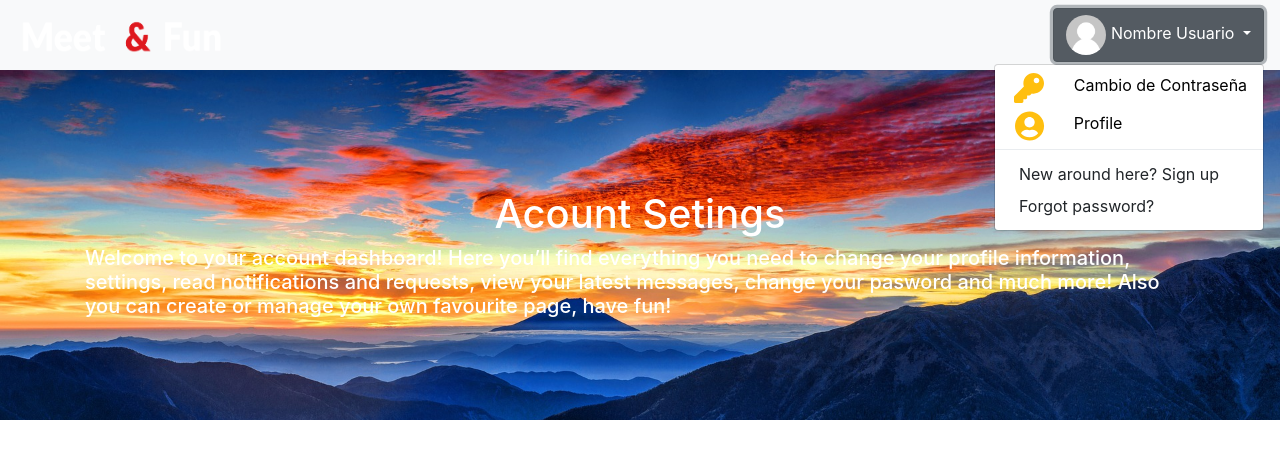
After one commit to DanielChisica/MeetandFun, a PHP site: page /configuraciones.html in a window 1280 px wide, after a click on "Nombre Usuario". The commit adds this page. Shown: the top 459 px of the page. Run offline with PHP 8.4, Linux system fonts and the light colour scheme; some libraries are stand-ins or nearby versions.

Commit message:
acount settings

```diff
--- /dev/null
+++ b/configuraciones.html
@@ -0,0 +1,70 @@
+<!DOCTYPE html>
+<html lang="en">
+<head>
+
+    <meta charset="UTF-8">
+    <meta name="author" content="Daniel Jiménez Chísica">
+    <meta name="author" content="Andrey Niño">
+    <meta name="author" content="Andres García">
+    <meta http-equiv="X-UA-Compatible" content="IE=edge">
+    <meta name="viewport" content="width=device-width, initial-scale=1">
+    <link rel="stylesheet" href="https://stackpath.bootstrapcdn.com/bootstrap/4.1.1/css/bootstrap.min.css" integrity="sha384-WskhaSGFgHYWDcbwN70/dfYBj47jz9qbsMId/iRN3ewGhXQFZCSftd1LZCfmhktB" crossorigin="anonymous">
+    <link rel="stylesheet" href="estilos.css">
+    <link href="https://fonts.googleapis.com/css?family=Lato:700" rel="stylesheet">
+    <title>Configuraciones</title>
+</head>
+<body>
+<nav class="navbar navbar-light bg-light">
+  <a class="navbar-brand" href="#">
+    <img src="Recursos/logo%20blanco.png" alt="" class="logo">
+  </a>
+<div class="d-flex justify-content-end" id="navbarSupportedContent">
+    <div class="dropdown">
+      <button  class="btn btn-secondary dropdown-toggle" type="button" id="dropdownMenuButton" data-toggle="dropdown" aria-haspopup="true" aria-expanded="false"><img src="Recursos/user.png" alt="..." class="rounded-circle profile"> Nombre Usuario </button>
+          <div class="dropdown-menu dropdown-menu-right">
+              <div class="container">
+                  <div class="row ml-2">
+                      <div class="col-2 d-flex justify-content-end icons">
+                          <i class="fas fa-key login1"></i>
+                      </div>
+                    <div class="col-10">
+                        <a href="" class="color">Cambio de Contraseña</a>
+                    </div>
+                    </div>
+                  <div class="row top ml-2">
+                     <div class="col-2 d-flex justify-content-end icons">
+                         <i class="fas fa-user-circle login1"></i>
+                     </div>
+                     <div class="col-10">
+                         <a href="" class="color">Profile</a>
+                     </div>
+
+                  </div>
+                  <div class="row">
+
+                  </div>
+              </div>
+          <div class="dropdown-divider"></div>
+          <a class="dropdown-item" href="#">New around here? Sign up</a>
+          <a class="dropdown-item" href="#">Forgot password?</a>
+        </div>
+    </div>
+</div>
+
+</nav>
+<div class="back-acount">
+  <div class="d-flex justify-content-center">
+   <h1 class="titulo">Acount Setings</h1>
+    </div>
+    <div class="container">
+        <h5 class="text">Welcome to your account dashboard! Here you’ll find everything you need to change your profile information, settings, read notifications and requests, view your latest messages, change your pasword and much more! Also you can create or manage your own favourite page, have fun!</h5>
+    </div>
+</div>
+
+
+<script src="https://code.jquery.com/jquery-3.3.1.slim.min.js" integrity="sha384-q8i/X+965DzO0rT7abK41JStQIAqVgRVzpbzo5smXKp4YfRvH+8abtTE1Pi6jizo" crossorigin="anonymous"></script>
+<script src="https://cdnjs.cloudflare.com/ajax/libs/popper.js/1.14.3/umd/popper.min.js" integrity="sha384-ZMP7rVo3mIykV+2+9J3UJ46jBk0WLaUAdn689aCwoqbBJiSnjAK/l8WvCWPIPm49" crossorigin="anonymous"></script>
+<script src="https://stackpath.bootstrapcdn.com/bootstrap/4.1.1/js/bootstrap.min.js" integrity="sha384-smHYKdLADwkXOn1EmN1qk/HfnUcbVRZyYmZ4qpPea6sjB/pTJ0euyQp0Mk8ck+5T" crossorigin="anonymous"></script>
+<script defer src="https://use.fontawesome.com/releases/v5.0.12/js/all.js" integrity="sha384-Voup2lBiiyZYkRto2XWqbzxHXwzcm4A5RfdfG6466bu5LqjwwrjXCMBQBLMWh7qR" crossorigin="anonymous"></script>
+</body>
+</html>
--- a/estilos.css
+++ b/estilos.css
@@ -1,8 +1,5 @@
 
-.dropdown {
-    background-color: #2571ea;
 
-}
 
 .actividades {
 
@@ -163,7 +160,9 @@
 }
 
 .dropdown-menu {
-    width: 350px;
+    width: 270px;
+
+
 }
 
 .back {
@@ -189,3 +188,65 @@
 .card-img-top {
     background-size: 100%;
 }
+
+
+
+.profile {
+   width: 40px;
+    height: 40px;
+}
+
+.back-logo {
+    background-color: rgb(255, 191, 15);
+    width: 450px;
+    height: 79px;
+    margin-top: -15px;
+    margin-left: -20px;
+    margin-bottom: -9px;
+
+}
+
+.navbar-brand {
+
+}
+
+.5 {
+    margin-top: 5px;
+    margin-left: 10px;
+}
+
+
+
+.login1 {
+    font-size: 30px;
+
+}
+
+.color {
+    color: black;
+}
+
+.icons {
+    color: #ffbf0f;
+}
+
+.top {
+    margin-top: 8px;
+}
+
+.back-acount {
+    background-image: url(Recursos/panoramic-landscape-2305606_1920.jpg);
+    height: 350px;
+    background-repeat: no-repeat;
+    background-size: 100%;
+}
+
+.titulo {
+    color: white;
+    margin-top: 120px;
+}
+
+.text {
+    align-content: center;
+    color: white;
+}
```
Also changed, not shown: Recursos/panoramic-landscape-2305606_1920.jpg (added), Recursos/user.png (added).
